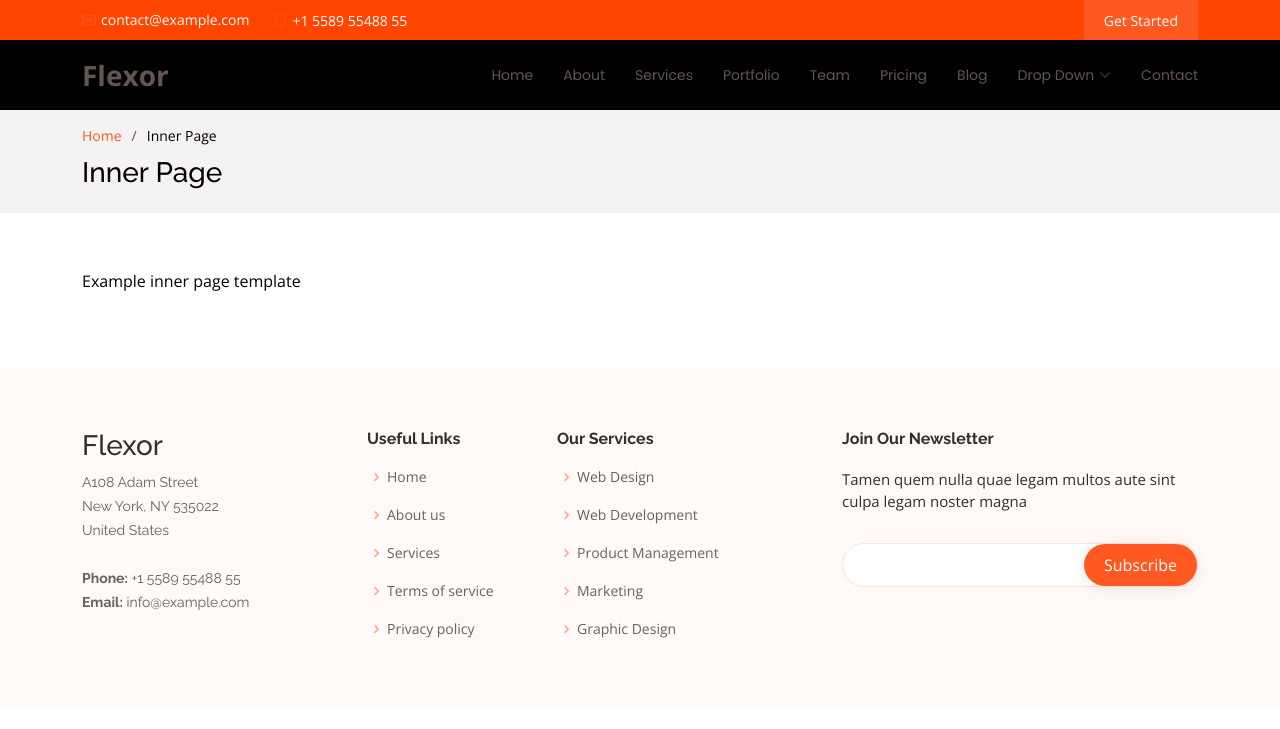
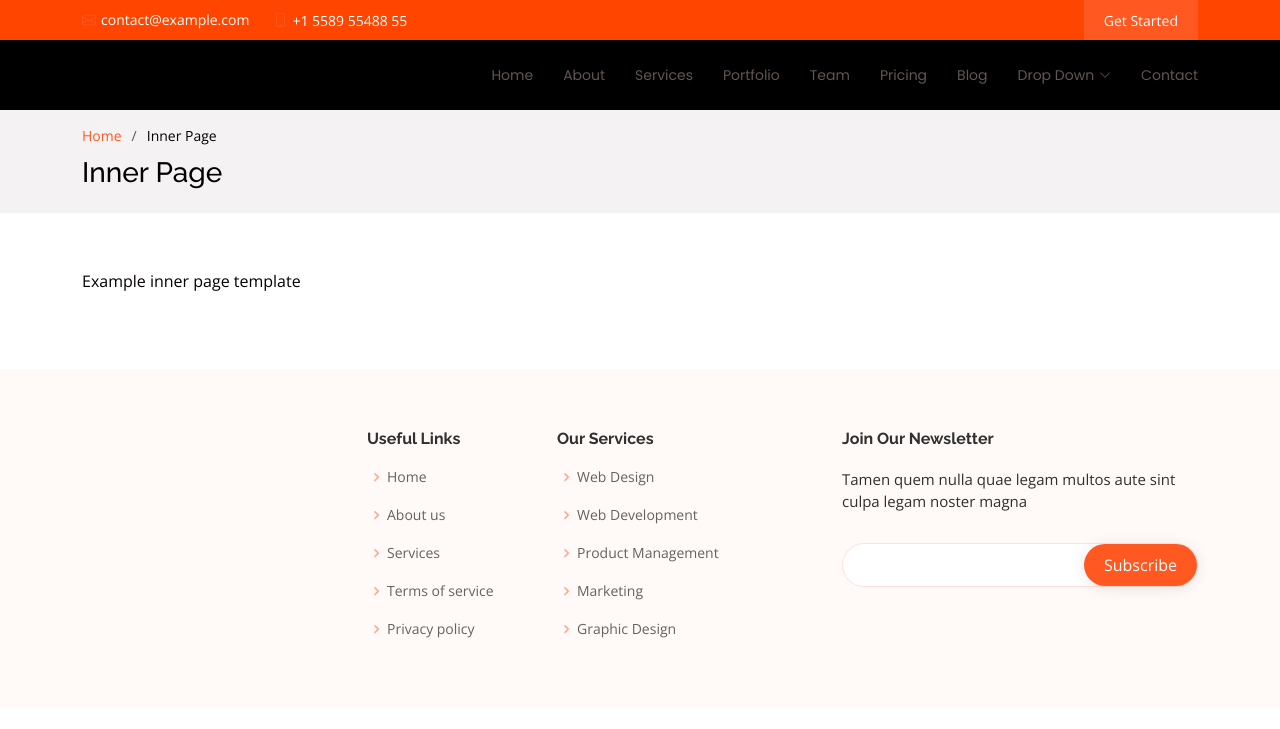
Before and after one commit to Timozino/koolBoksLandingPageForReview, a plain HTML site: page inner-page.html in a window 1280 px wide. Shown: the top 729 px of the page. Drawn offline with nearby package versions, Linux system fonts and the light colour scheme.

Commit message:
Update inner-page.html

```diff
--- a/inner-page.html
+++ b/inner-page.html
@@ -50,7 +50,7 @@
     <div class="container d-flex align-items-center justify-content-between">
 
       <div class="logo">
-        <h1><a href="index.html">Flexor</a></h1>
+        <h1><a href="index.html"></a></h1>
 
         <!-- <a href="index.html"><img src="assets/img/logo.png" alt="" class="img-fluid"></a>-->
       </div>
@@ -120,13 +120,9 @@
         <div class="row">
 
           <div class="col-lg-3 col-md-6 footer-contact">
-            <h3>Flexor</h3>
+            <h3></h3>
             <p>
-              A108 Adam Street <br>
-              New York, NY 535022<br>
-              United States <br><br>
-              <strong>Phone:</strong> +1 5589 55488 55<br>
-              <strong>Email:</strong> info@example.com<br>
+
             </p>
           </div>
 
```
